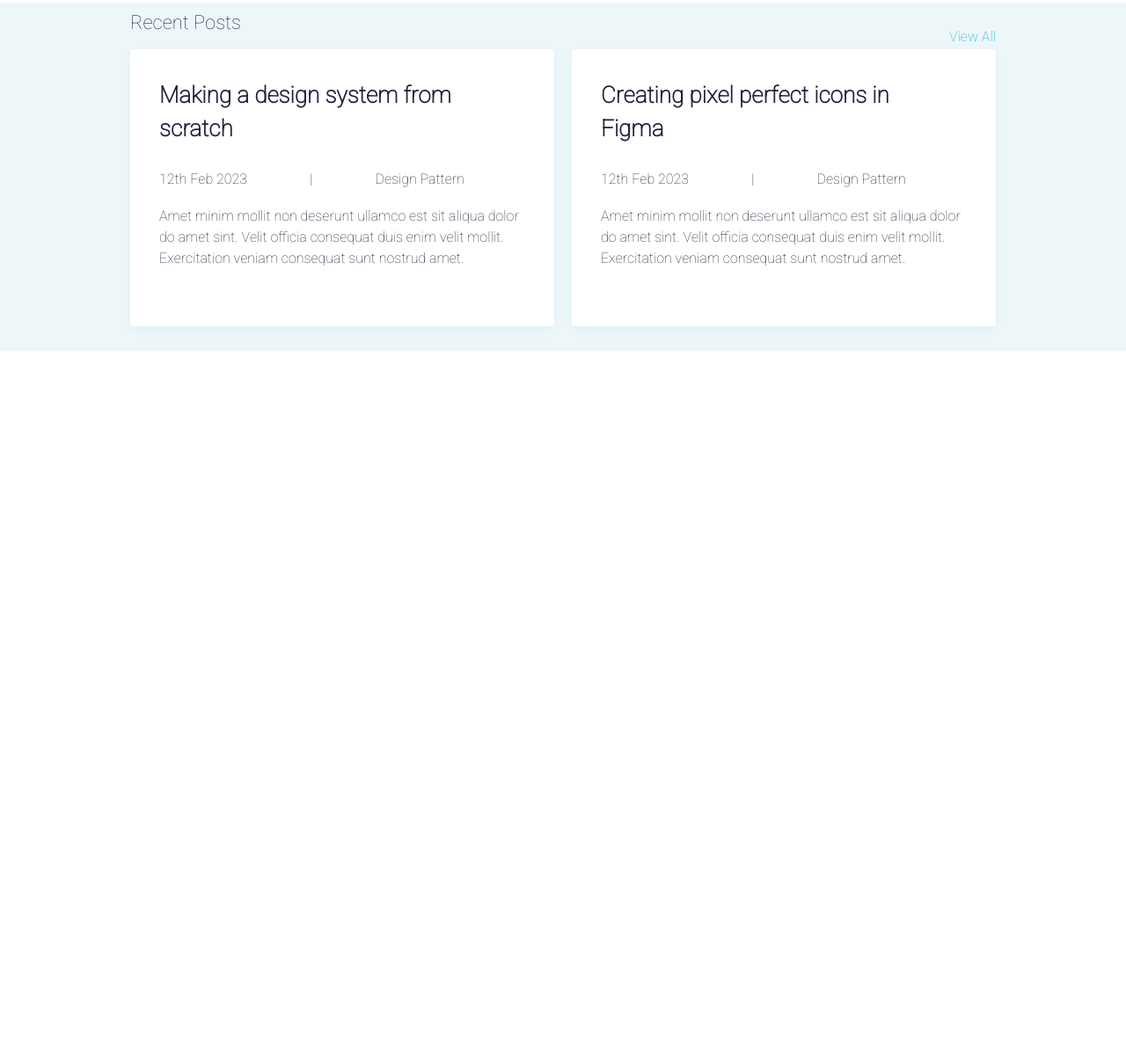
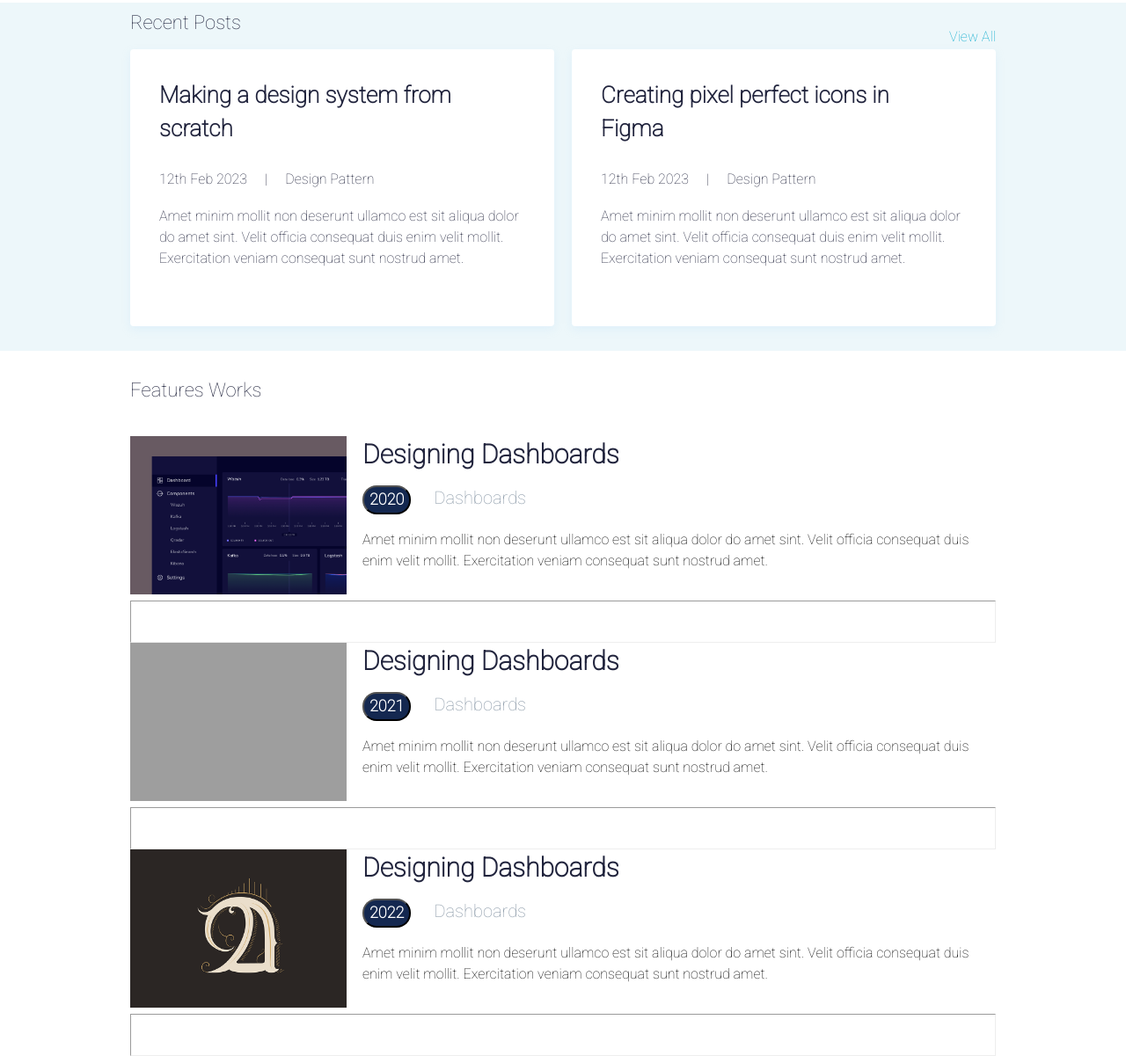
Before and after one commit to saidulislam-official/personal-portfolio, a plain HTML site: page index.html in a window 1280 px wide. Shown: the part 592-1793 px from the top of the page at 88% size. Before the commit the page ends 991 px from the top, so only its background shows below. Drawn offline with Linux system fonts and the light colour scheme; grey boxes are pictures that could not be loaded.

Commit message:
add feature

```diff
--- a/index.html
+++ b/index.html
@@ -76,7 +76,59 @@
           </div>
         </div>
       </section>
+      <section class="featureWorks">
+          <div class="featureFont">
+            <p>Features Works</p>
+          </div>
+        <div class="featureBoard">
+              <div class="featureImg">
+                <img src="assets/images/dashboard.png" alt="">
+              </div>
+
+              <div class="featureTextArea">
+                <h1 class="featureTitle">Designing Dashboards</h1>
+                <div class="featuredashboard">
+                  <button>2020</button>
+                  <p class="fDash">Dashboards</p>
+                </div>
+                <p class="featureText">Amet minim mollit non deserunt ullamco est sit aliqua dolor do amet sint. Velit officia consequat duis enim velit mollit. Exercitation veniam consequat sunt nostrud amet.</p>
+              </div>
+        </div>
+        <hr class="lineStraight">
+        <div class="featureBoard">
+              <div class="featureImg">
+                <img src="assets/images/art.png" alt="">
+              </div>
+
+              <div class="featureTextArea">
+                <h1 class="featureTitle">Designing Dashboards</h1>
+                <div class="featuredashboard">
+                  <button>2021</button>
+                  <p class="fDash">Dashboards</p>
+                </div>
+                <p class="featureText">Amet minim mollit non deserunt ullamco est sit aliqua dolor do amet sint. Velit officia consequat duis enim velit mollit. Exercitation veniam consequat sunt nostrud amet.</p>
+              </div>
+        </div>
+        <hr class="lineStraight">
+        <div class="featureBoard">
+              <div class="featureImg">
+                <img src="assets/images/adesign.png" alt="">
+              </div>
+
+              <div class="featureTextArea">
+                <h1 class="featureTitle">Designing Dashboards</h1>
+                <div class="featuredashboard">
+                  <button>2022</button>
+                  <p class="fDash">Dashboards</p>
+                </div>
+                <p class="featureText">Amet minim mollit non deserunt ullamco est sit aliqua dolor do amet sint. Velit officia consequat duis enim velit mollit. Exercitation veniam consequat sunt nostrud amet.</p>
+              </div>
+        </div>
+        <hr class="lineStraight">
+      </section>
     </main>
-    <footer></footer>
+    <footer>
+
+    </footer>
   </body>
 </html>
--- a/styles/portfolio.css
+++ b/styles/portfolio.css
@@ -121,12 +121,13 @@ nav li a {
 .textDate {
   display: flex;
   padding-top: 17px;
-  justify-content: space-between;
+  /* justify-content: space-evenly; */
   padding-bottom: 11px;
 }
 .textDate p {
   color: var(--Dark-Color, #21243d);
   font-size: 18px;
+  padding-right: 20px;
 }
 .textPart p {
   color: var(--Dark-Color, #21243d);
@@ -135,3 +136,62 @@ nav li a {
   line-height: normal;
   padding-bottom: 7px;
 }
+/* feature part */
+.featureWorks {
+  margin-right: 148px;
+  margin-left: 148px;
+}
+.featureFont p {
+  padding-top: 15px;
+  padding-bottom: 22px;
+  color: var(--Dark-Color, #21243d);
+
+  font-size: 22px;
+  font-style: normal;
+  font-weight: 400;
+  line-height: 60px;
+}
+.featureImg img {
+  width: 246px;
+  height: 180px;
+}
+.featureBoard {
+  display: flex;
+}
+.featureTextArea {
+  padding-left: 18px;
+}
+.featureTitle {
+  color: var(--Dark-Color, #21243d);
+  font-family: Heebo;
+  font-size: 30px;
+  font-style: normal;
+  font-weight: 700;
+  line-height: normal;
+}
+.featuredashboard {
+  display: flex;
+  padding-top: 12px;
+  padding-bottom: 17px;
+}
+.featuredashboard button {
+  border-radius: 16px;
+  background-color: #142850;
+  color: #fff;
+  font-size: 18PX;
+  font-style: normal;
+  font-weight: 900;
+}
+.fDash {
+  padding-left: 26px;
+  color: var(--Light, #8695a4);
+  font-family: Heebo;
+  font-size: 20px;
+  font-style: normal;
+  font-weight: 400;
+  line-height: normal;
+}
+.lineStraight{
+  padding-top: 15px;
+  padding-bottom: 31px;
+}
```
